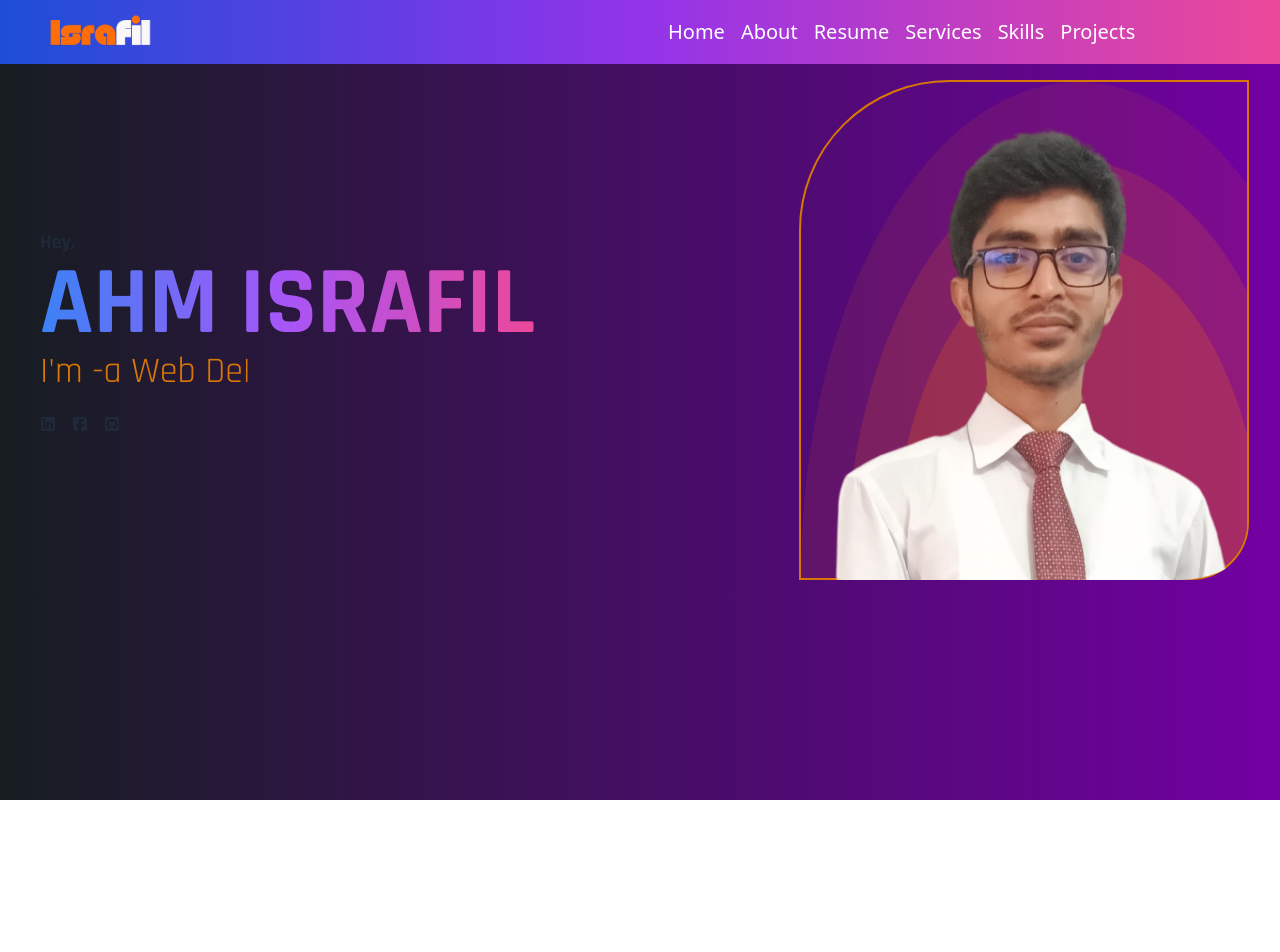
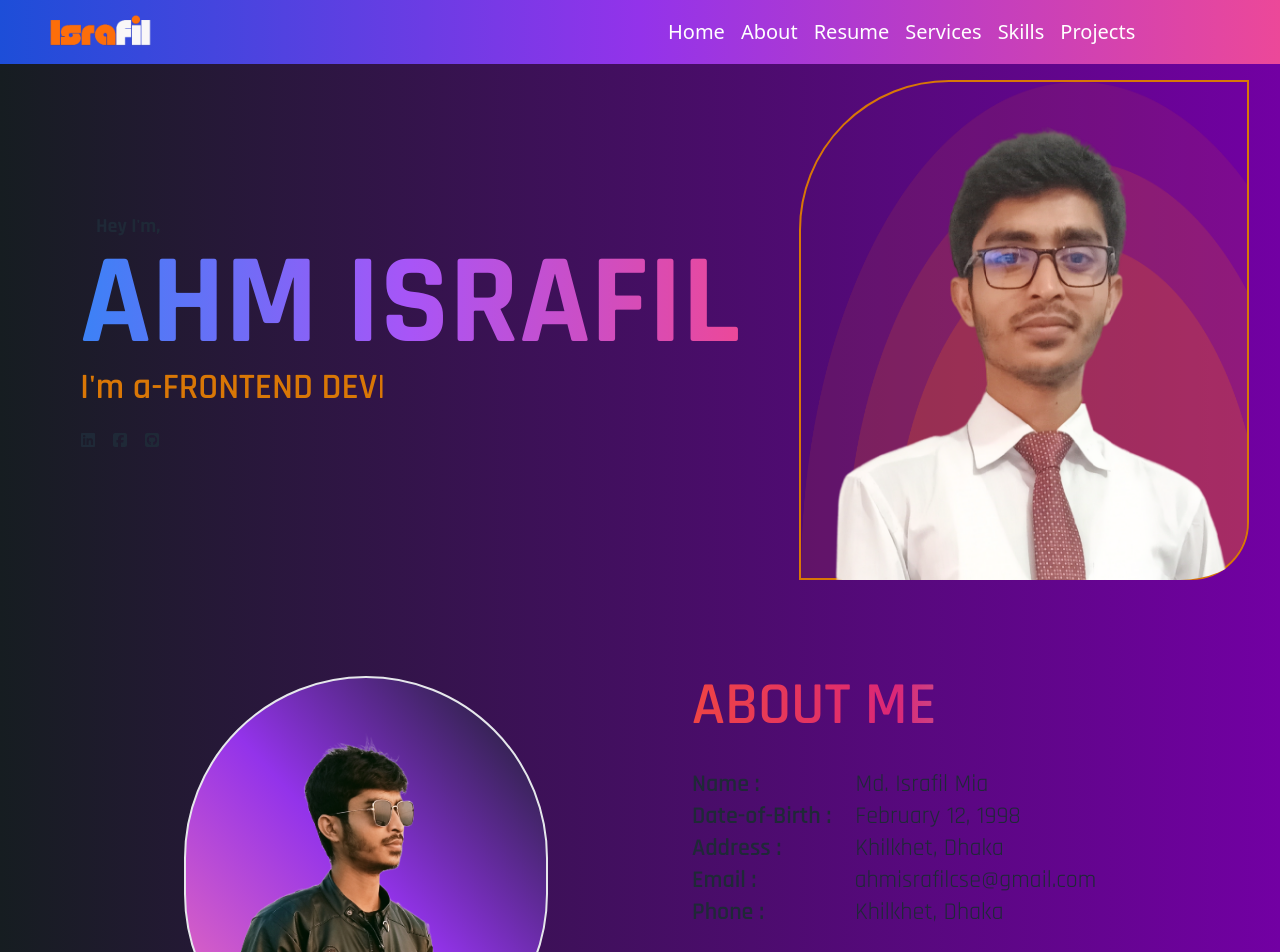
Before and after one commit to ahmisrafil/portfolio, a React (Vite) app: page / in a window 1280 px wide. Shown: the top 952 px of the page. Before the commit the page ends 800 px from the top, so only its background shows below. Built offline with nearby package versions, Linux system fonts and the light colour scheme.

Commit message:
about section updated

```diff
--- /dev/null
+++ b/src/pages/Home/About/About.jsx
@@ -0,0 +1,34 @@
+import React from 'react';
+
+const About = () => {
+    return (
+        <div className='mx-20 mt-20 flex flex-row lg:gap-36 justify-center'>
+            <div>
+                <img src="/src/assets/ahmisrafilcopy.png" className='h-[400px] rounded-full border-2 bg-gradient-to-bl from-[#161d21] via-purple-600 to-pink-400' alt="md_israfil" />
+            </div>
+            <div>
+                <h3 className='text-6xl font-semibold bg-gradient-to-l from-gray-400 via-pink-600 to-red-500 bg-clip-text text-transparent mb-8'>ABOUT ME</h3>
+                <div>
+                    <div className='flex flex-row gap-24 text-2xl'>
+                        <h3 className='font-semibold'>Name :</h3> <h3>Md. Israfil Mia</h3>
+                    </div>
+                    <div className='flex flex-row gap-6 text-2xl'>
+                        <h3 className='font-semibold'>Date-of-Birth :</h3> <h3>February 12, 1998</h3>
+                    </div>
+                    <div className='flex flex-row gap-[74px] text-2xl'>
+                        <h3 className='font-semibold'>Address :</h3> <h3>Khilkhet, Dhaka</h3>
+                    </div>
+                    <div className='flex flex-row gap-[98px] text-2xl'>
+                        <h3 className='font-semibold'>Email :</h3> <h3>ahmisrafilcse@gmail.com</h3>
+                    </div>
+                    <div className='flex flex-row gap-[91px] text-2xl'>
+                        <h3 className='font-semibold'>Phone :</h3> <h3>Khilkhet, Dhaka</h3>
+                    </div>
+                </div>
+
+            </div>
+        </div>
+    );
+};
+
+export default About;
--- a/src/pages/Home/Banner/Banner.jsx
+++ b/src/pages/Home/Banner/Banner.jsx
@@ -8,7 +8,7 @@ const Banner = () => {
 
     React.useEffect(() => {
         const typed = new Typed(el.current, {
-            strings: ['Md. Israfil Mia.', '  a Web Developer.', 'a Frontend Developer', 'a React Developer'],
+            strings: [' WEB DEVELOPER', 'FRONTEND DEVELOPER', 'UI/UX DESIGNER', 'REACT DEVELOPER'],
             typeSpeed: 150,
             loop: true,
             // fadeOut: true,
@@ -21,14 +21,14 @@ const Banner = () => {
         };
     }, []);
     return (
-        <div className='flex flex-row justify-between ml-10  items-center'>
+        <div className='flex flex-col lg:flex-row  justify-between lg:ml-20  items-center'>
             <div data-aos="fade-up-right">
                 <div>
-                    <h3 className='text-xl font-bold'>Hey,</h3>
-                    <h3 className='text-8xl font-extrabold bg-gradient-to-r from-blue-500 via-purple-500 to-pink-500 bg-clip-text text-transparent'>AHM ISRAFIL</h3>
+                    <h3 className='text-xl font-bold ml-4'>Hey I'm,</h3>
+                    <h3 className='text-9xl font-extrabold bg-gradient-to-r from-blue-500 via-purple-500 to-pink-500 bg-clip-text text-transparent'>AHM ISRAFIL</h3>
                 </div>
-                <div className="App text-4xl text-amber-600 flex">
-                    <h3>I'm -  </h3>
+                <div className="App text-4xl font-semibold text-amber-600 flex">
+                    <h3>I'm a-   </h3>
                     <span ref={el} />
                 </div>
                 <div className='flex flex-row gap-4 mt-6'>
--- a/src/pages/Home/Home.jsx
+++ b/src/pages/Home/Home.jsx
@@ -1,10 +1,12 @@
 import React from 'react';
 import Banner from './Banner/Banner';
+import About from './About/About';
 
 const Home = () => {
     return (
         <div>
             <Banner></Banner>
+            <About></About>
         </div>
     );
 };
```
Also changed, not shown: src/assets/ahmisrafilcopy.png (added).
